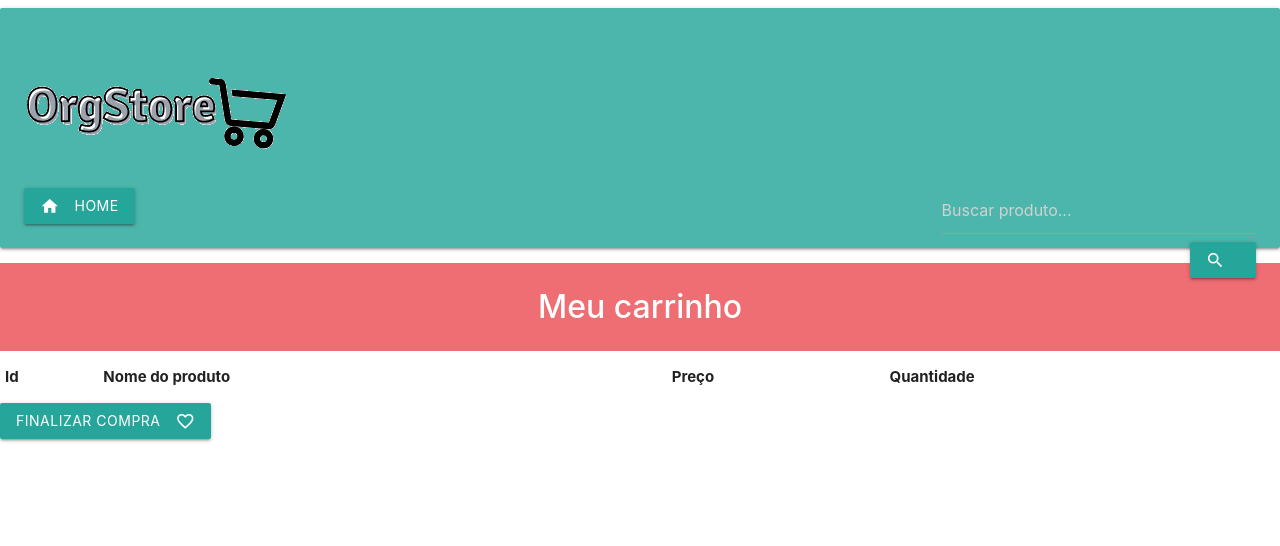
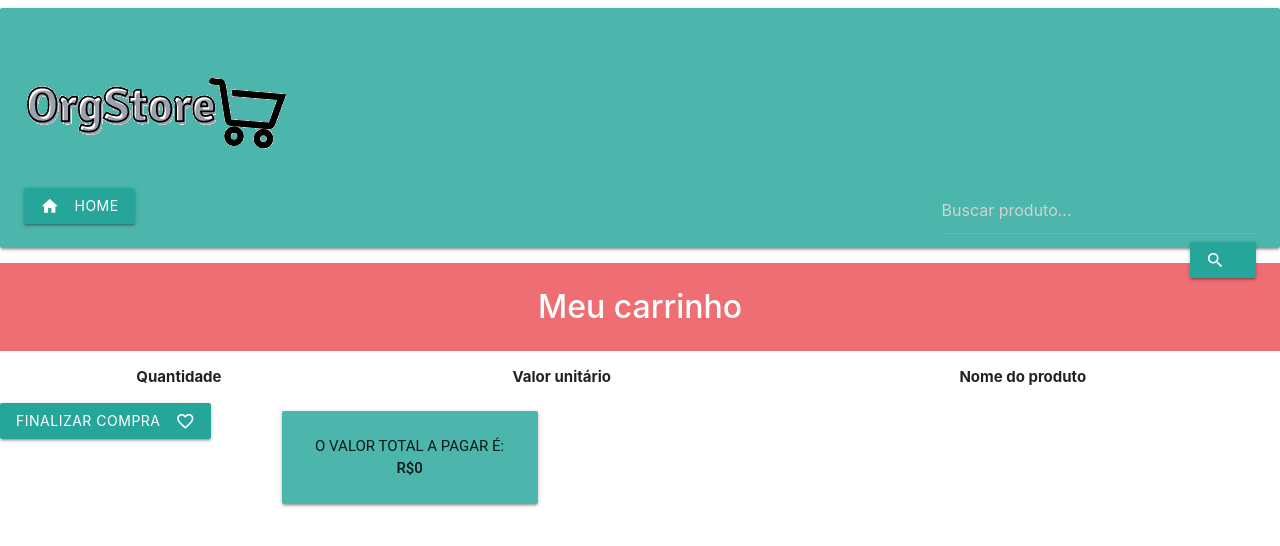
Before and after one commit to Andrelua/Projeto-PHP, a PHP site: page /carrinho.php in a window 1280 px wide. Shown: the top 546 px of the page. Run offline with PHP 8.4, Linux system fonts and the light colour scheme; a user stored in the database is signed in; data comes from the database, SQL or seed files in the repository; lists and menus that the app fills with data are empty; some libraries are stand-ins or nearby versions.

Commit message:
Valor total a pagar

```diff
--- a/carrinho.php
+++ b/carrinho.php
@@ -81,37 +81,44 @@ endif;
                     <table class="striped">
                         <thead>
                             <tr>
-                                <th>Id</th>
-                                <th>Nome do produto</th>
-                                <th>Preço</th>
-                                <th>Quantidade</th>
+                                <th style="text-align: center;">Quantidade</th>
+                                <th style="text-align: center;">Valor unitário</th>
+                                <th style="text-align: center;">Nome do produto</th>
                             </tr>
                         </thead>
 
                         <tbody>
                         <?php
+                        $valortot = 0;
                         while($dados=mysqli_fetch_array($resultado)){
                         ?>
                             <tr>
-                                <td><?php echo $dados["id_produto"];?></td>
-                                <td><?php echo $dados["nome_produto"];?></td>
-                                <td><?php echo $dados["preco_produto"];?></td>
-                                <td><?php echo $dados["qtd_produto"];?></td>
+                                <td style="text-align: center;"><?php echo $dados["qtd_produto"];?></td>
+                                <td style="text-align: center;"><?php echo $dados["preco_produto"];?></td>
+                                <td style="text-align: center;"><?php echo $dados["nome_produto"];?></td>
                                 <td><a class="waves-effect waves-light btn"><i class="material-icons">delete</i></a></td>
                                 <td><a class="waves-effect waves-light btn"><i class="material-icons">edit</i></a></td>
                             </tr>
                         <?php
+                            $valortot += $dados["preco_produto"];
                             }
                         ?>
                         </tbody>
                     </table>
                </div>
             </div>
-            <div>
-                <button class="btn waves-effect waves-light" type="submit" name="btn-finalizar">Finalizar compra
-                    <i class="material-icons right">favorite_border</i>
-                </button>
+
+            <div style="width: 100%; font-family: 'Roboto', sans-serif;">
+                <div style="width: 22%; float: left;">
+                    <button class="btn waves-effect waves-light" type="submit" name="btn-finalizar">Finalizar compra
+                        <i class="material-icons right">favorite_border</i>
+                    </button>
+                </div>
+                <div class="card-panel teal lighten-2" style="width: 20%; float: inline-start; text-align: center;">
+                    <?php echo "O VALOR TOTAL A PAGAR É: <strong>R$$valortot</strong>";?>
+                </div>
             </div>
         </form>
+
 </body>
 </html>
```
